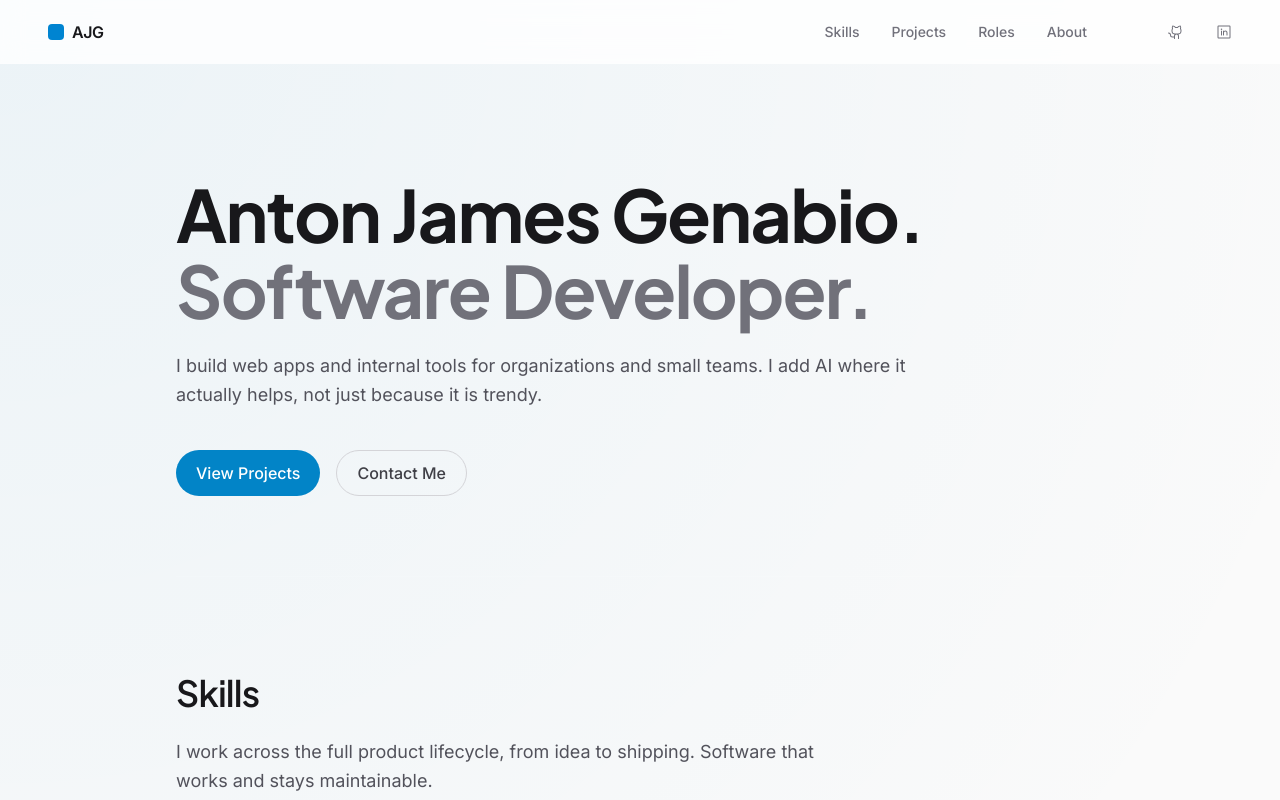
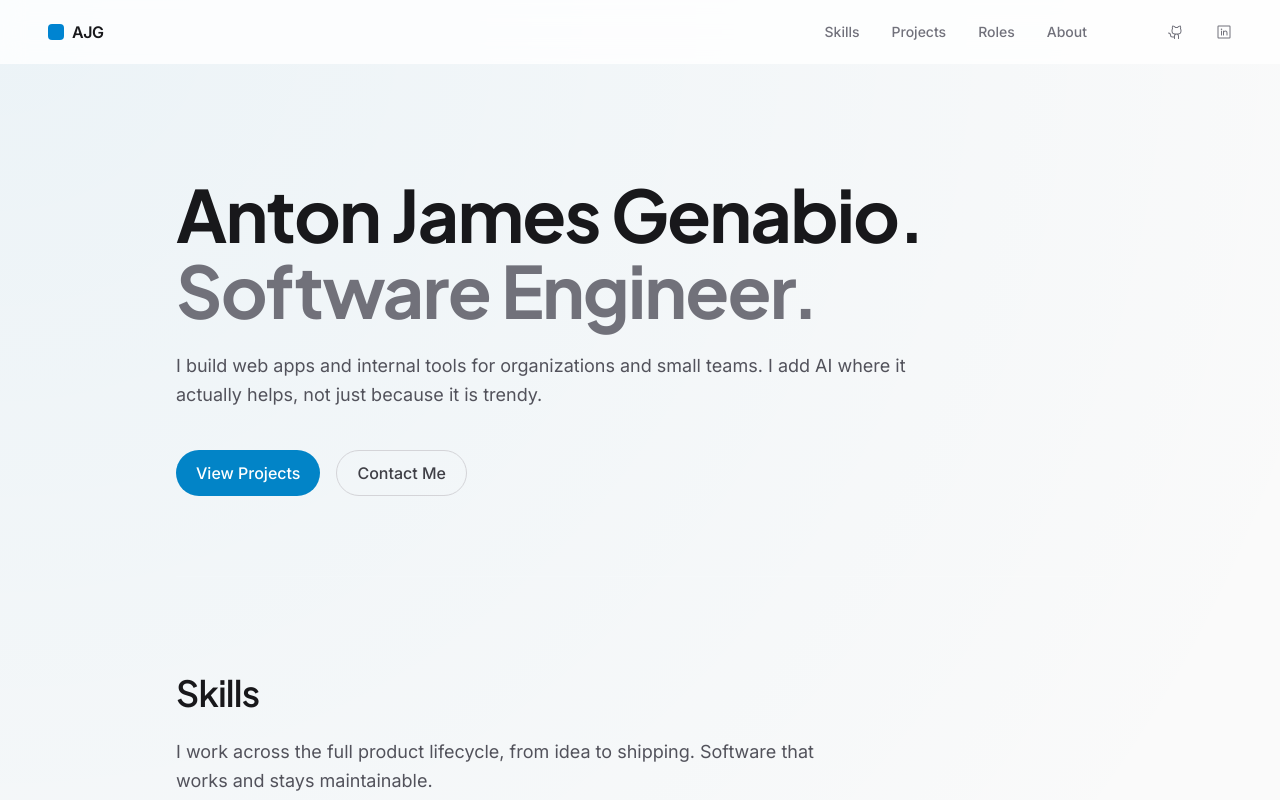
Before and after one commit to Javabutdif/Portfolio-Archiona, a React (Vite) app: page / in a window 1280 px wide. Shown: the top 800 px of the page. Built offline with nearby package versions, Linux system fonts and the light colour scheme.

Commit message:
Update App.jsx

```diff
--- a/src/App.jsx
+++ b/src/App.jsx
@@ -219,7 +219,7 @@ export default function App() {
               className="heading-display mb-6"
             >
               Anton James Genabio. <br />
-              <span className="text-slate-500 light:text-zinc-500">Software Developer.</span>
+              <span className="text-slate-500 light:text-zinc-500">Software Engineer.</span>
             </motion.h1>
 
             <motion.p
```
